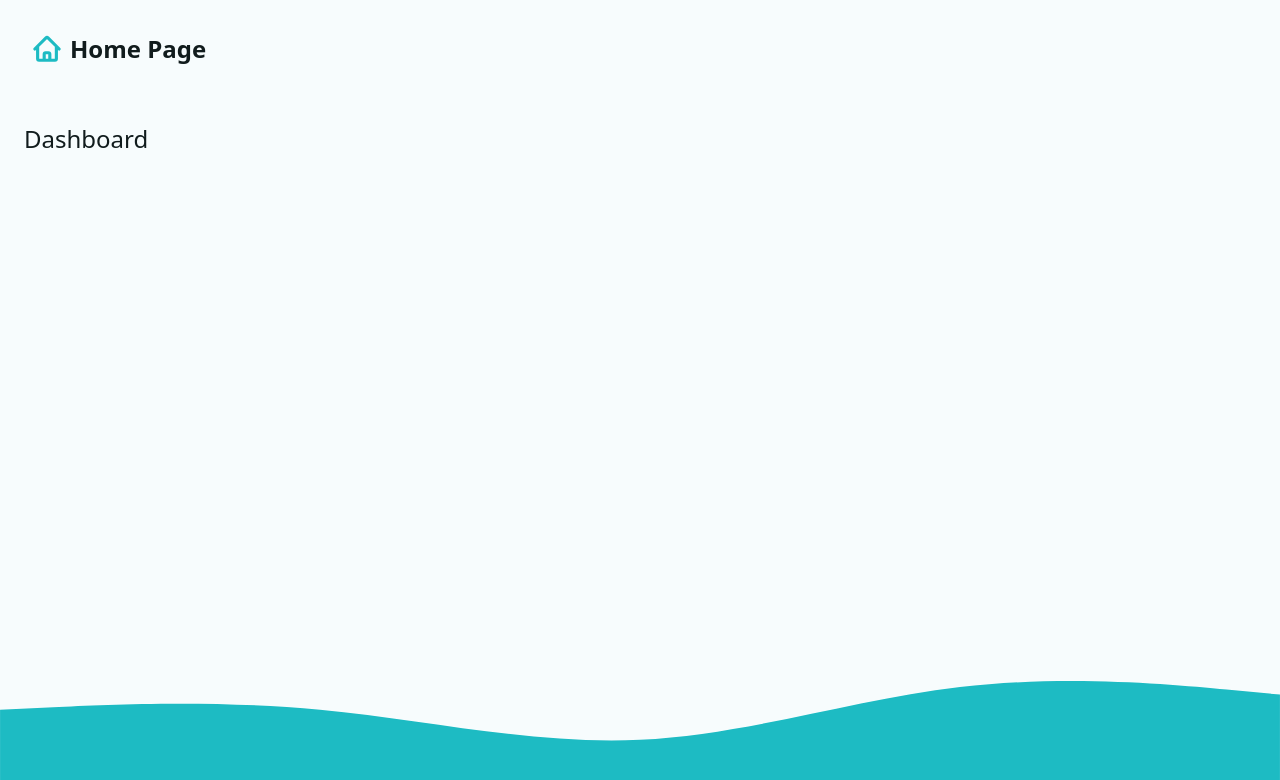
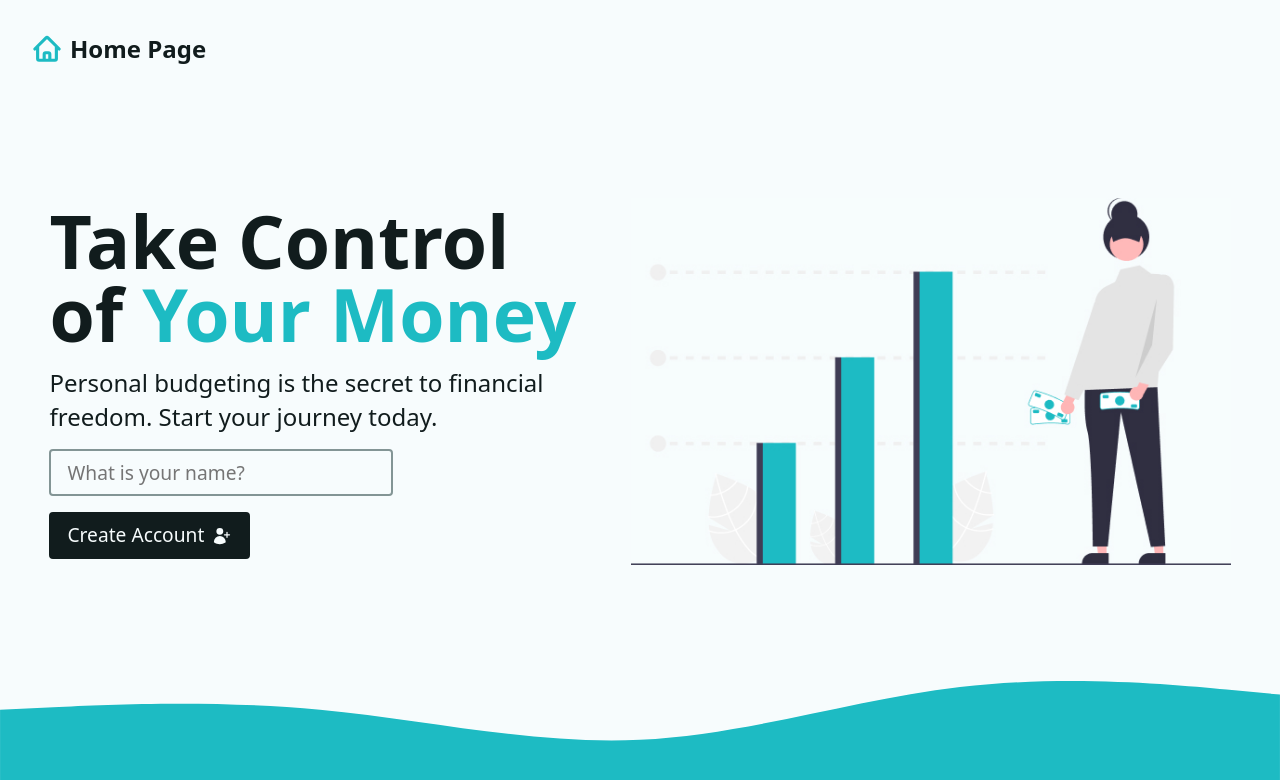
Before and after one commit to Rithika3800/CodeMaster, a React app: page / in a window 1280 px wide. Shown: the top 780 px of the page. Built offline with nearby package versions, Linux system fonts and the light colour scheme; the HTML template or start-up script is replaced by a standard one.

Commit message:
Added login form from lesson 5

```diff
--- a/src/App.jsx
+++ b/src/App.jsx
@@ -14,7 +14,7 @@
 import { logoutAction } from "./actions/logout";
 
 //Routes
-import Dashboard, { dashboardLoader } from "./pages/Dashboard";
+import Dashboard, { dashboardAction, dashboardLoader } from "./pages/Dashboard";
 import Error from "./pages/Error";
 
 const router = createBrowserRouter([
@@ -29,6 +29,7 @@
         path: "/",
         element: <Dashboard/>,
         loader: dashboardLoader,
+        action: dashboardAction,
         errorElement: <Error/>
       },
       {
--- /dev/null
+++ b/src/components/Intro.jsx
@@ -0,0 +1,42 @@
+import React from 'react'
+import { Form } from 'react-router-dom'
+
+//library
+import { UserPlusIcon } from '@heroicons/react/24/solid'
+
+//assets
+import illustration from "../assets/illustration.jpg"
+
+const Intro = () => {
+  return (
+    <div className="intro">
+        <div>
+            <h1>
+                Take Control of <span className="accent">Your Money</span>
+            </h1>
+            <p>
+                Personal budgeting is the secret to financial freedom. Start your journey today.
+            </p>
+            <Form method='post'>
+                <input
+                type="text"
+                name="userName"
+                required
+                placeholder="What is your name?"
+                aria-label="Your Name"
+                autoComplete="given-name"
+                />
+                <button type="submit" className="btn
+                btn--dark">
+                    <span>Create Account</span>
+                    <UserPlusIcon width={20}/>
+                </button>
+            </Form>
+        </div>
+        <img src={illustration} alt='="Person with money'
+        width={600}/>
+    </div>
+  )
+}
+
+export default Intro
--- a/src/pages/Dashboard.jsx
+++ b/src/pages/Dashboard.jsx
@@ -2,6 +2,12 @@
 import { useLoaderData } from "react-router-dom";
 //helper functions
 import { fetchData } from "../helpers"
+
+//components
+import Intro from "../components/Intro";
+
+//library imports
+import { toast } from "react-toastify";
 
 //loader
 export function dashboardLoader(){
@@ -9,14 +15,27 @@
     return { userName }
 }
 
+//action
+export async function dashboardAction({request}) {
+    const data = await request.formData();
+    const formData = Object.fromEntries(data)
+    try {
+        throw new Error("Done")
+    } catch (e) {
+        throw new Error("There was a problem creating your account.")
+    }
+
+}
+
 const Dashboard = () => {
     const { userName } = useLoaderData()
 
     return(
-        <div>
-           <h1>{userName}</h1>
-        Dashboard
-        </div>
+        <>
+           {userName ? (<p>{userName}</p>) :
+           <Intro />}
+
+        </>
     )
 }
 export default Dashboard
```
